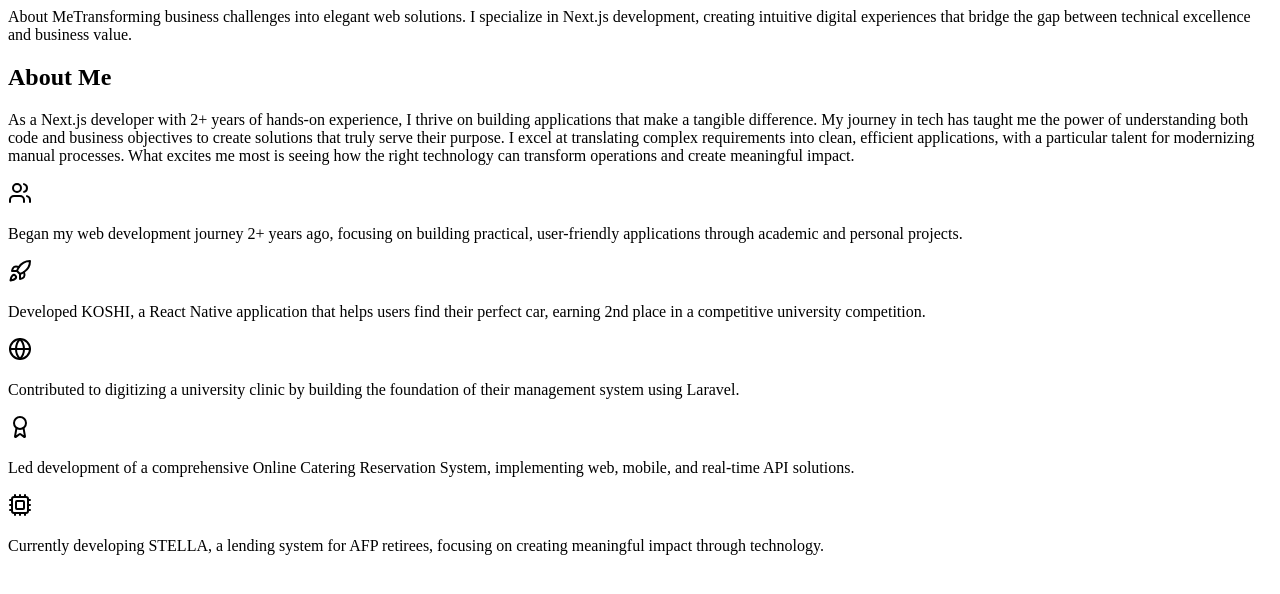
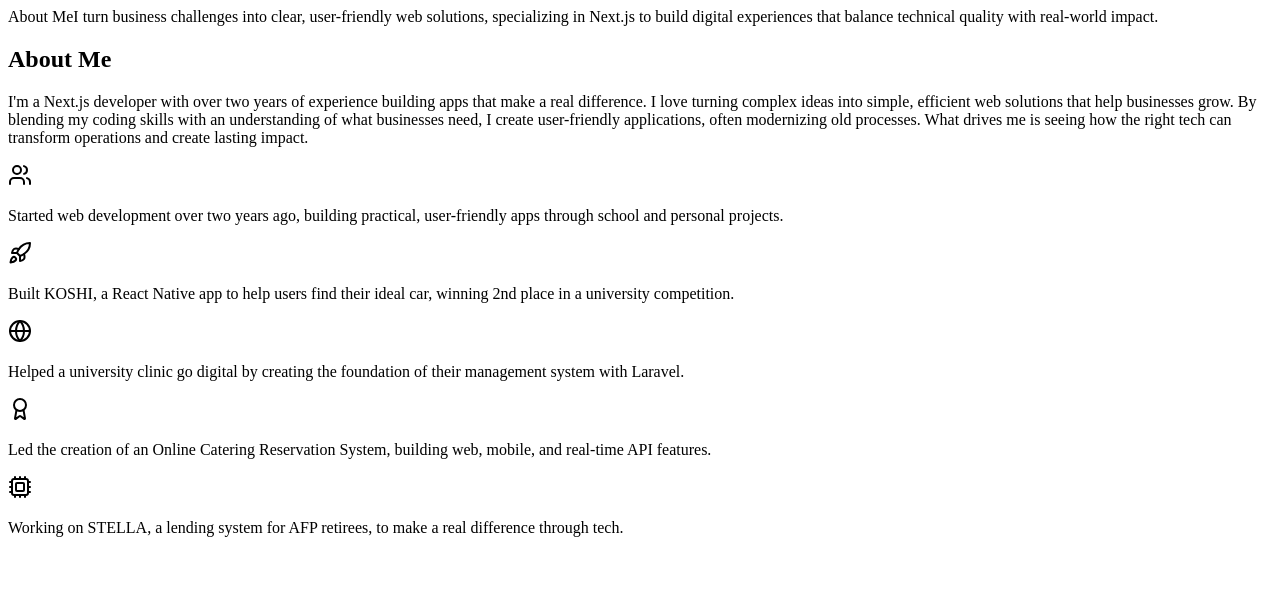
Before and after one commit to SammDumpingStation/personal-portfolio, a Next.js app: page /home/components/AboutMe in a window 1280 px wide. Shown: the top 594 px of the page. Built offline with nearby package versions, Linux system fonts and the light colour scheme.

Commit message:
add: added .npmrc to fix vercel build, and optimized my development for production

```diff
--- a/app/layout.tsx
+++ b/app/layout.tsx
@@ -4,7 +4,7 @@ import "./globals.css";
 import { ThemeProvider } from "@/components/theme-provider";
 import NavBar from "@/pages/layouts/NavBar";
 
-export const poppins = Poppins({
+const poppins = Poppins({
   subsets: ["latin"],
   weight: ["100", "200", "300", "400", "500", "600", "700", "800", "900"],
 });
--- a/app/projects/[id]/page.tsx
+++ b/app/projects/[id]/page.tsx
@@ -3,11 +3,9 @@ import React from "react";
 export default async function Project({
   params,
 }: {
-  params: {
-    id: string;
-  };
+  params: Promise<{ id: string }>;
 }) {
-  const { id } = params;
+  const { id } = await params;
   console.log(id);
   return <div>{id}</div>;
 }
--- a/app/projects/page.tsx
+++ b/app/projects/page.tsx
@@ -7,11 +7,9 @@ export default function Projects() {
   return (
     <main className="lg:mt-24 container mx-auto">
       <div className="text-center">
-        <h2 className="heading">
-          Project Showcase
-        </h2>
+        <h2 className="heading">Project Showcase</h2>
         <p className="sub-heading">
-          Here are some of the projects I've worked on
+          Here are some of the projects I&apos;ve worked on
         </p>
       </div>
       {/* Category Filter */}
--- a/components/Logo.tsx
+++ b/components/Logo.tsx
@@ -1,7 +1,5 @@
-import React from 'react';
-
 interface LogoProps extends React.SVGProps<SVGSVGElement> {
-  // You can extend with additional props if needed
+  className?: string;
 }
 
 export function Logo({ className, ...props }: LogoProps) {
--- a/components/ui/card-hover-effect.tsx
+++ b/components/ui/card-hover-effect.tsx
@@ -1,6 +1,5 @@
 import { cn } from "@/lib/utils";
 import { AnimatePresence, motion } from "motion/react";
-import image from "next/image";
 import Image from "next/image";
 
 import { useState } from "react";
@@ -16,7 +15,7 @@ export const HoverEffect = ({
   }[];
   className?: string;
 }) => {
-  let [hoveredIndex, setHoveredIndex] = useState<number | null>(null);
+  const [hoveredIndex, setHoveredIndex] = useState<number | null>(null);
 
   return (
     <div
--- a/package.json
+++ b/package.json
@@ -18,11 +18,11 @@
     "class-variance-authority": "^0.7.1",
     "clsx": "^2.1.1",
     "lucide-react": "^0.511.0",
-    "motion": "^12.12.2",
+    "motion": "^12.16.0",
     "next": "15.3.2",
     "next-themes": "^0.4.6",
-    "react": "^19.0.0",
-    "react-dom": "^19.0.0",
+    "react": "^19.1.0",
+    "react-dom": "^19.1.0",
     "react-hook-form": "^7.56.4",
     "tailwind-merge": "^3.3.0",
     "zod": "^3.25.28"
--- a/pages/home/components/AboutMe.tsx
+++ b/pages/home/components/AboutMe.tsx
@@ -1,5 +1,5 @@
-import Image from "next/image";
-import { Users, Rocket, Globe, Award, Cpu, ChartBar } from "lucide-react";
+// import Image from "next/image";
+import { Users, Rocket, Globe, Award, Cpu } from "lucide-react";
 import { Skeleton } from "@/components/ui/skeleton";
 
 export default function AboutMe() {
@@ -7,27 +7,27 @@ export default function AboutMe() {
     {
       icon: Users,
       description:
-        "Began my web development journey 2+ years ago, focusing on building practical, user-friendly applications through academic and personal projects.",
+        "Started web development over two years ago, building practical, user-friendly apps through school and personal projects.",
     },
     {
       icon: Rocket,
       description:
-        "Developed KOSHI, a React Native application that helps users find their perfect car, earning 2nd place in a competitive university competition.",
+        "Built KOSHI, a React Native app to help users find their ideal car, winning 2nd place in a university competition.",
     },
     {
       icon: Globe,
       description:
-        "Contributed to digitizing a university clinic by building the foundation of their management system using Laravel.",
+        "Helped a university clinic go digital by creating the foundation of their management system with Laravel.",
     },
     {
       icon: Award,
       description:
-        "Led development of a comprehensive Online Catering Reservation System, implementing web, mobile, and real-time API solutions.",
+        "Led the creation of an Online Catering Reservation System, building web, mobile, and real-time API features.",
     },
     {
       icon: Cpu,
       description:
-        "Currently developing STELLA, a lending system for AFP retirees, focusing on creating meaningful impact through technology.",
+        "Working on STELLA, a lending system for AFP retirees, to make a real difference through tech.",
     },
   ];
 
@@ -35,10 +35,9 @@ export default function AboutMe() {
     <section className="bg-background py-12 md:py-24">
       <div className="container mx-auto px-4 sm:px-6 lg:px-8">
         <div className="grid gap-12 border-b pb-6 md:grid-cols-2 md:gap-16">
-          {/* Left Column: Text and Milestones */}
-
-          <div className="relative">
-            <div className="relative aspect-[3/4] overflow-hidden rounded-lg">
+          <div className="relative flex ">
+            {/* Right Column: Image */}
+            <div className="relative flex-1  overflow-hidden rounded-lg">
               <Skeleton className="w-full h-full" />
               {/* <Image
                 src="https://placehold.co/900/EBEDED/C3C9C9?text=O&font=poppins.svg"
@@ -53,31 +52,30 @@ export default function AboutMe() {
                   About Me
                 </span>
                 <span className="max-w-80 text-sm text-muted-foreground sm:text-base">
-                  Transforming business challenges into elegant web solutions. I
-                  specialize in Next.js development, creating intuitive digital
-                  experiences that bridge the gap between technical excellence
-                  and business value.
+                  I turn business challenges into clear, user-friendly web
+                  solutions, specializing in Next.js to build digital
+                  experiences that balance technical quality with real-world
+                  impact.
                 </span>
               </div>
             </div>
           </div>
 
-          {/* Right Column: Image */}
-          <div className="space-y-8">
+          {/* Left Column: Text and Milestones */}
+          <div className="space-y-8 ">
             <div className="space-y-6">
               <h1 className="text-3xl font-bold tracking-tighter sm:text-4xl md:text-5xl">
                 About <span className="text-primary">Me</span>
               </h1>
               <p className="text-base text-muted-foreground sm:text-lg">
-                As a Next.js developer with 2+ years of hands-on experience, I
-                thrive on building applications that make a tangible difference.
-                My journey in tech has taught me the power of understanding both
-                code and business objectives to create solutions that truly
-                serve their purpose. I excel at translating complex requirements
-                into clean, efficient applications, with a particular talent for
-                modernizing manual processes. What excites me most is seeing how
-                the right technology can transform operations and create
-                meaningful impact.
+                I&apos;m a Next.js developer with over two years of experience
+                building apps that make a real difference. I love turning
+                complex ideas into simple, efficient web solutions that help
+                businesses grow. By blending my coding skills with an
+                understanding of what businesses need, I create user-friendly
+                applications, often modernizing old processes. What drives me is
+                seeing how the right tech can transform operations and create
+                lasting impact.
               </p>
             </div>
 
--- a/pages/home/components/MainSkills.tsx
+++ b/pages/home/components/MainSkills.tsx
@@ -1,7 +1,5 @@
 "use client";
-import { Card, CardTitle } from "@/components/ui/card";
 import { HoverEffect } from "@/components/ui/card-hover-effect";
-import Image from "next/image";
 import { Button } from "@/components/ui/button";
 import { CodeXml } from "lucide-react";
 const logos = [
@@ -41,7 +39,7 @@ export default function Logo6() {
               My Tech Stack
             </h2>
             <p className="mt-2 text-muted-foreground min-w-max">
-              Technologies I'm currently working with
+              Technologies I&apos;m currently working with
             </p>
             <Button variant="outline" className="mt-6 !w-full" size={"lg"}>
               View All
```
Also changed, not shown: app/about-me/page.tsx (+5 -4 lines), pages/home/components/contact.tsx (+16 -7 lines), 2 other files (tests, documents, lock files or other folders).
